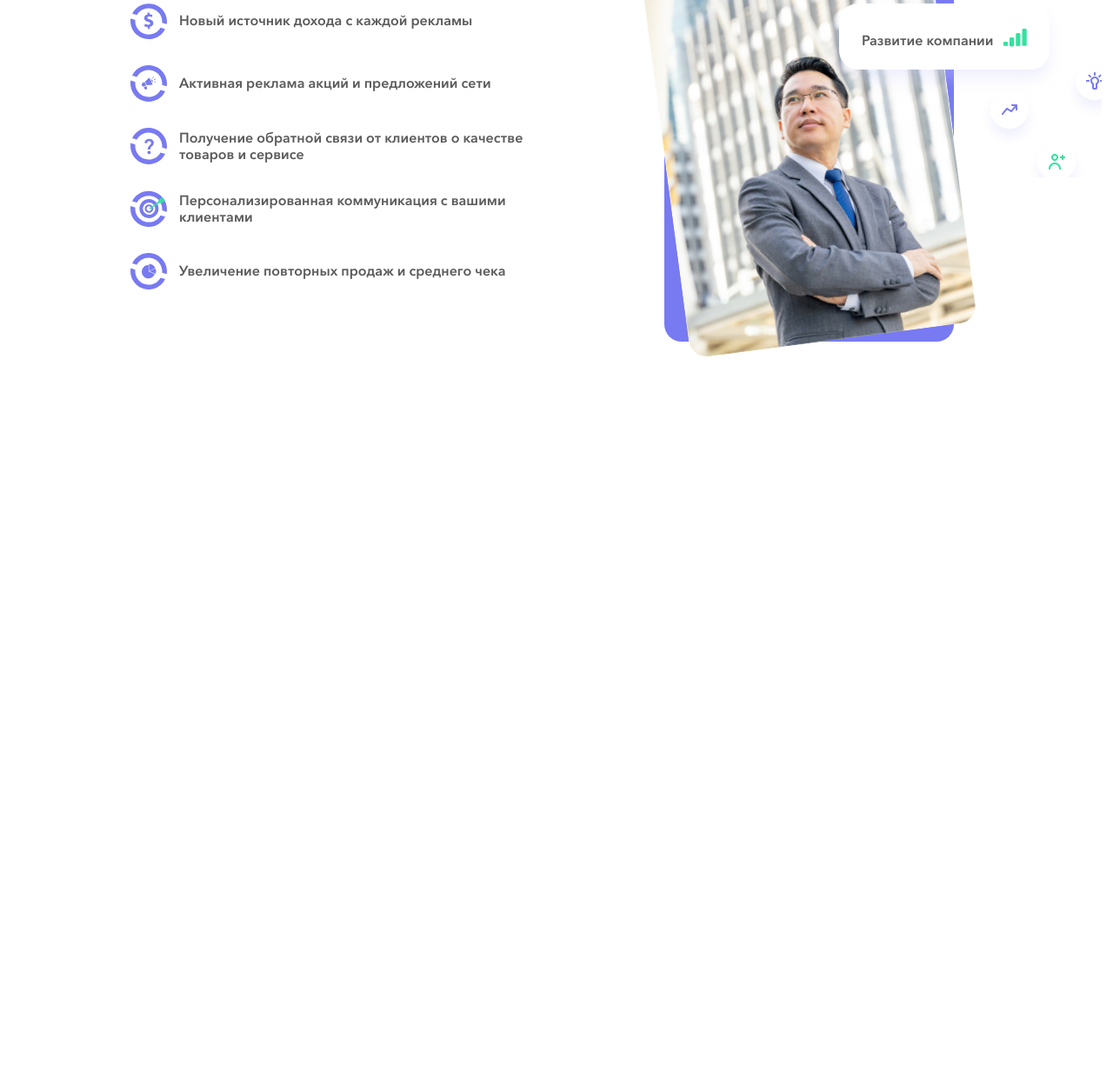
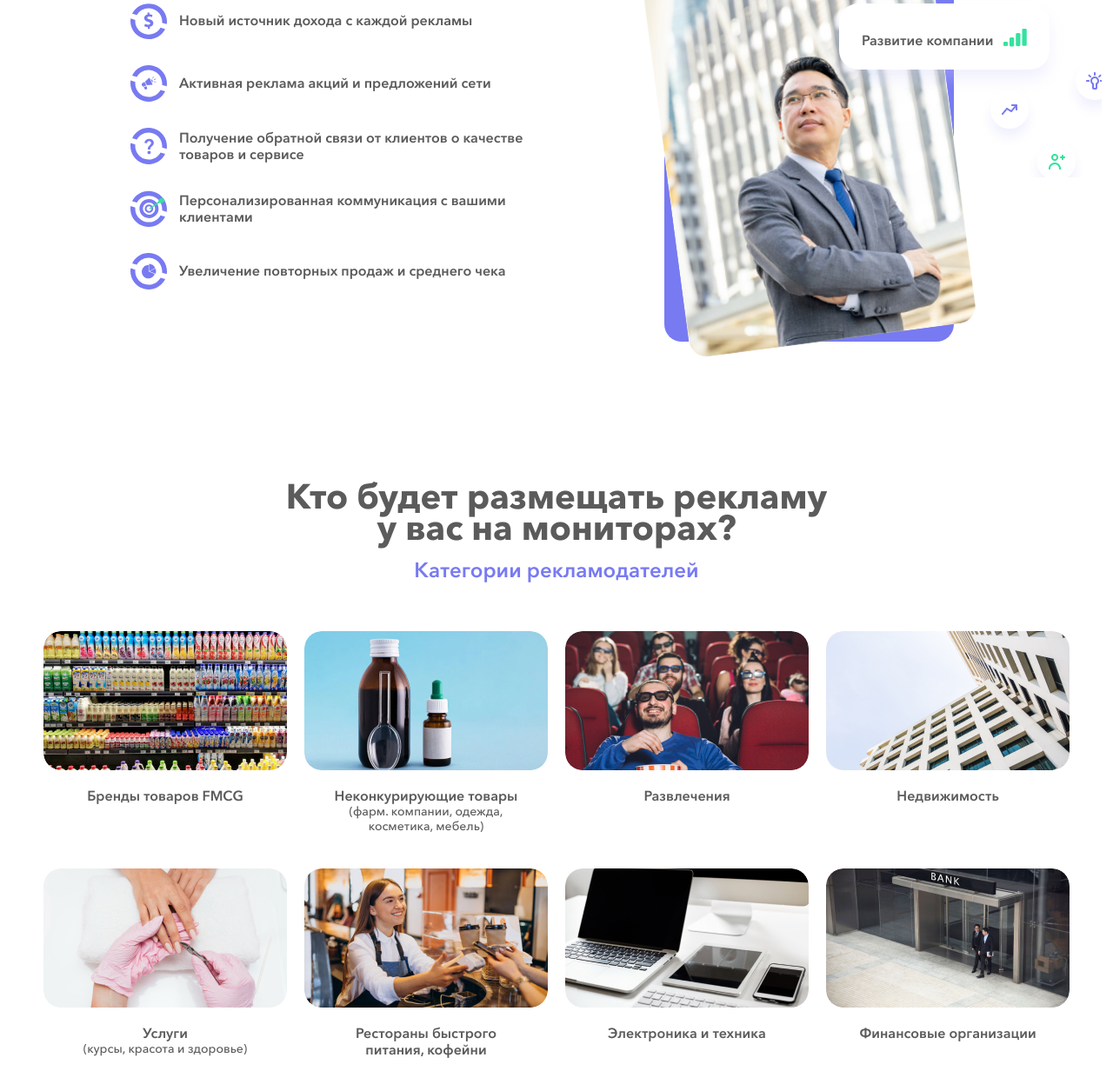
Before and after one commit to isemilia/ADMO, a website: page app/index.html in a window 1280 px wide. Shown: the part 4496-5751 px from the top of the page at 87% size. Before the commit the page ends 4969 px from the top, so only its background shows below. Drawn offline with nearby package versions, Linux system fonts and the light colour scheme.

Commit message:
Create types section

```diff
--- /dev/null
+++ b/app/assets/css/sass/components/_types.scss
@@ -0,0 +1,65 @@
+.types {
+    padding: 80px 0;
+    &-title {
+        max-width: 16.25em;
+        margin: 0 auto;
+    }
+    &-subtitle {
+        margin-top: 20px;
+        text-align: center;
+    }
+    &-grid {
+        margin-top: 60px;
+        display: grid;
+        grid-template-columns: repeat(auto-fit, minmax(160px, 280px));
+        gap: 40px 20px;
+        place-content: center;
+        justify-items: center;
+    }
+    &-item {
+        &-title, &-subtitle {
+            color: var(--clr-neutral-100);
+            text-align: center;
+        }
+        &-title {
+            margin-top: 1.25em;
+            font-weight: 700;
+            font-size: 16px;
+            line-height: 1.2em;
+            padding: 0 1.5em;
+        }
+        &-subtitle {
+            font-weight: 400;
+            font-size: 14px;
+            line-height: 1.2em;
+            padding: 0 1em;
+        }
+        &-img {
+            width: 100%;
+            height: 160px;
+            img {
+                width: 100%;
+                height: 100%;
+                object-fit: cover;
+                border-radius: 20px;
+            }
+        }
+    }
+}
+
+@media (max-width: 575px) and (min-width: 370px) {
+    .types {
+        &-grid {
+            grid-template-columns: repeat(2, 1fr);
+            gap: 20px 10px;
+        }
+        &-item {
+            &-title {
+                font-size: 14px;
+            }
+            &-subtitle {
+                font-size: 12px;
+            }
+        }
+    }
+}
--- a/app/assets/css/sass/style.scss
+++ b/app/assets/css/sass/style.scss
@@ -14,3 +14,4 @@
 @import 'components/compare';
 @import 'components/ability';
 @import 'components/index/benefit';
+@import 'components/types';
--- a/app/index.html
+++ b/app/index.html
@@ -297,6 +297,73 @@
         </div>
     </section>
 
+    <section class="types">
+        <div class="container">
+            <h2 class="title title--center types-title">Кто будет размещать рекламу у вас на мониторах?</h2>
+            <div class="subtitle types-subtitle">Категории рекламодателей</div>
+
+            <div class="types-grid">
+                <div class="types-item">
+                    <div class="types-item-img">
+                        <img src="assets/img/types-img-1.jpg" alt="">
+                    </div>
+                    <div class="types-item-title">Бренды товаров FMCG</div>
+                </div>
+
+                <div class="types-item">
+                    <div class="types-item-img">
+                        <img src="assets/img/types-img-2.jpg" alt="">
+                    </div>
+                    <div class="types-item-title">Неконкурирующие товары</div>
+                    <div class="types-item-subtitle">(фарм. компании, одежда, косметика, мебель)</div>
+                </div>
+
+                <div class="types-item">
+                    <div class="types-item-img">
+                        <img src="assets/img/types-img-3.jpg" alt="">
+                    </div>
+                    <div class="types-item-title">Развлечения</div>
+                </div>
+
+                <div class="types-item">
+                    <div class="types-item-img">
+                        <img src="assets/img/types-img-4.jpg" alt="">
+                    </div>
+                    <div class="types-item-title">Недвижимость</div>
+                </div>
+
+                <div class="types-item">
+                    <div class="types-item-img">
+                        <img src="assets/img/types-img-5.jpg" alt="">
+                    </div>
+                    <div class="types-item-title">Услуги</div>
+                    <div class="types-item-subtitle">(курсы, красота и здоровье)</div>
+                </div>
+
+                <div class="types-item">
+                    <div class="types-item-img">
+                        <img src="assets/img/types-img-6.jpg" alt="">
+                    </div>
+                    <div class="types-item-title">Рестораны быстрого питания, кофейни</div>
+                </div>
+
+                <div class="types-item">
+                    <div class="types-item-img">
+                        <img src="assets/img/types-img-7.jpg" alt="">
+                    </div>
+                    <div class="types-item-title">Электроника и техника</div>
+                </div>
+
+                <div class="types-item">
+                    <div class="types-item-img">
+                        <img src="assets/img/types-img-8.jpg" alt="">
+                    </div>
+                    <div class="types-item-title">Финансовые организации</div>
+                </div>
+            </div>
+        </div>
+    </section>
+
     <script src="https://cdn.jsdelivr.net/npm/swiper@8/swiper-bundle.min.js"></script>
     <script src="assets/js/overview.js"></script>
     <script src="assets/js/compare.js"></script>
```
Also changed, not shown: app/assets/css/style.min.css, app/assets/img/types-img-1.jpg (added), app/assets/img/types-img-2.jpg (added), app/assets/img/types-img-3.jpg (added), app/assets/img/types-img-4.jpg (added), app/assets/img/types-img-5.jpg (added), app/assets/img/types-img-6.jpg (added), app/assets/img/types-img-7.jpg (added), app/assets/img/types-img-8.jpg (added).
